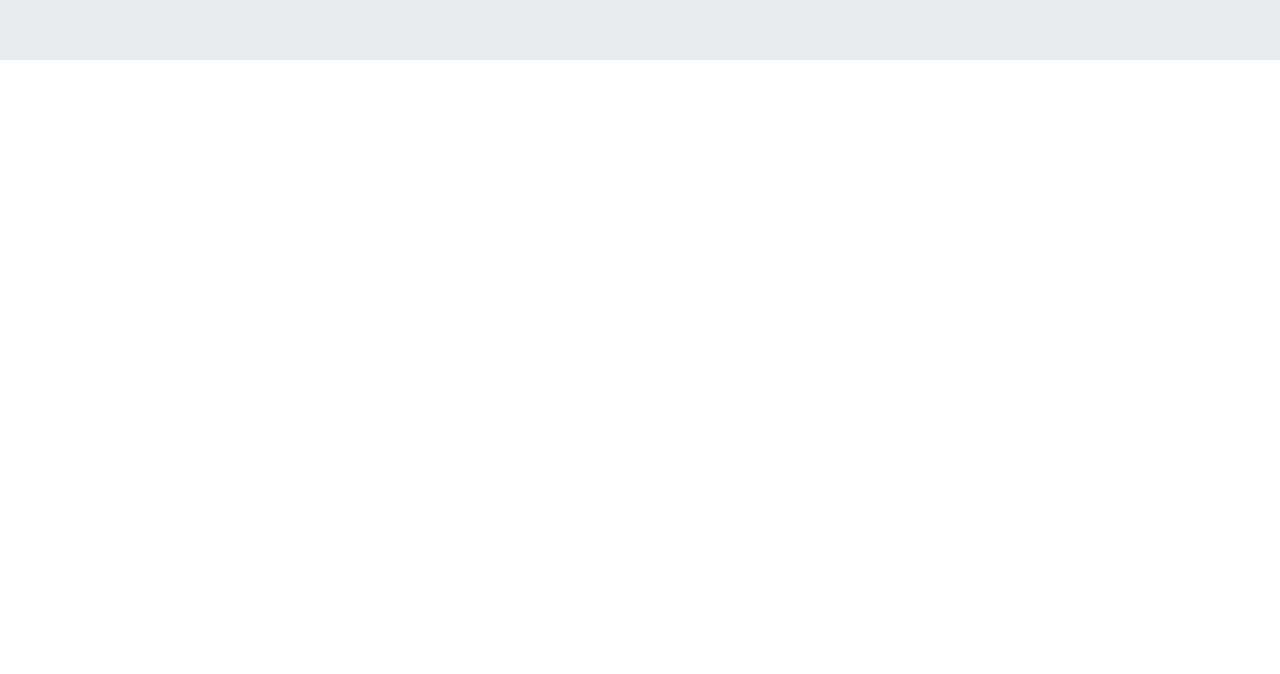
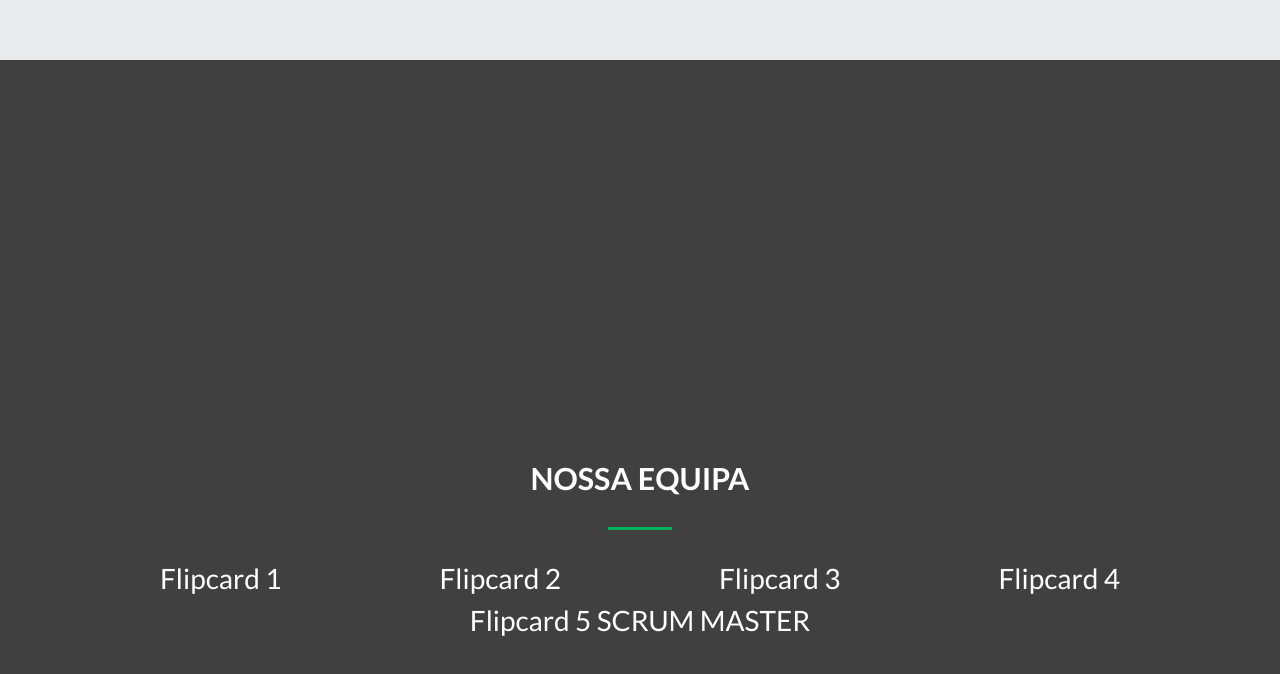
Before and after one commit to PedroSousa97/PMS2019G3, a website: page Public/index.html in a window 1280 px wide. Shown: the part 1930-2604 px from the top of the page. Before the commit the page ends 1990 px from the top, so only its background shows below. Drawn offline with nearby package versions, Linux system fonts and the light colour scheme.

Commit message:
Criada nova secção de equipa, a aguardar elementos

```diff
--- a/Public/index.html
+++ b/Public/index.html
@@ -48,7 +48,7 @@
             <!--Fim Navegação-->
             <!--Imagem de inicio-->
             <div class="landing">
-                <div class="home-wrap"></div>
+                <div class="home-wrap">
                     <div class="home-inner">
 
                     </div>
@@ -113,6 +113,43 @@
       <!--Begin Team-->
       <div id="team" class="offset">
 
+        <div class="segundobackground">
+
+        <div class="row dark text-center">
+
+            <div class="col-12">
+                <h2 class="heading">Nossa Equipa</h2>
+                <div class="heading-underline"></div>
+            </div>
+
+            <div class="col-md-3">
+                <h3>Flipcard 1</h3>
+             </div>
+
+             <div class="col-md-3">
+                <h3>Flipcard 2</h3>
+             </div>
+
+             <div class="col-md-3">
+                <h3>Flipcard 3</h3>
+             </div>
+
+             <div class="col-md-3">
+                <h3>Flipcard 4</h3>
+             </div>
+
+             <div class="col-md-12">
+                <h3>Flipcard 5 SCRUM MASTER</h3>
+             </div>
+
+        </div> <!--Fim de row-->
+        <div class="fixed-wrap">
+            <div class="fixed">
+
+            </div>
+        </div>
+    </div><!--Fim Background-->
+
 
         </div>
 
--- a/Public/style.css
+++ b/Public/style.css
@@ -163,3 +163,42 @@ h2.heading{
 
 
 /*----------- EQUIPA ------*/
+
+.segundobackground {
+    position: relative;
+    width: 100%;
+  }
+
+  .fixed-wrap {
+    clip: rect(0, auto, auto, 0);
+    position: absolute;
+    top: 0;
+    left: 0;
+    width: 100%;
+    height: 100%;
+    z-index: -999!important;
+  }
+
+  .fixed {
+    background-image: url(img/segundaimagemestatica.png);
+    z-index: -1;
+    position: fixed;
+    display: block;
+    top: 0;
+    left: 0;
+    width: 100%;
+    height: 100%;
+    background-size: cover;
+    background-position: center center;
+    -webkit-transform: translateZ(0);
+            transform: translateZ(0);
+    will-change: transform;
+  }
+
+.dark{
+    background-color: rgba(0, 0, 0, 0.75);
+    color: white;
+    margin-bottom: 0;
+    padding: 25rem 6rem 25rem;
+    border-radius: 0;
+}
```
Also changed, not shown: Public/img/segundaimagemestatica.png.
